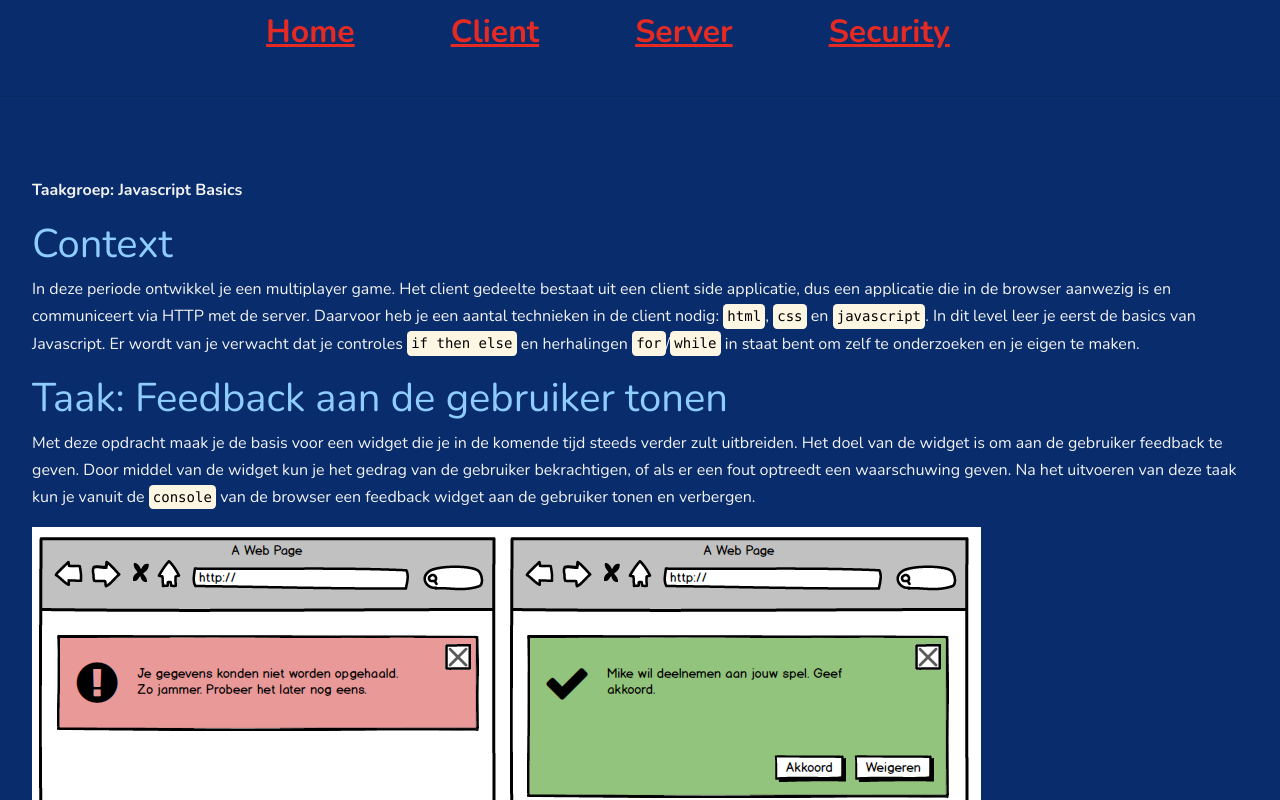
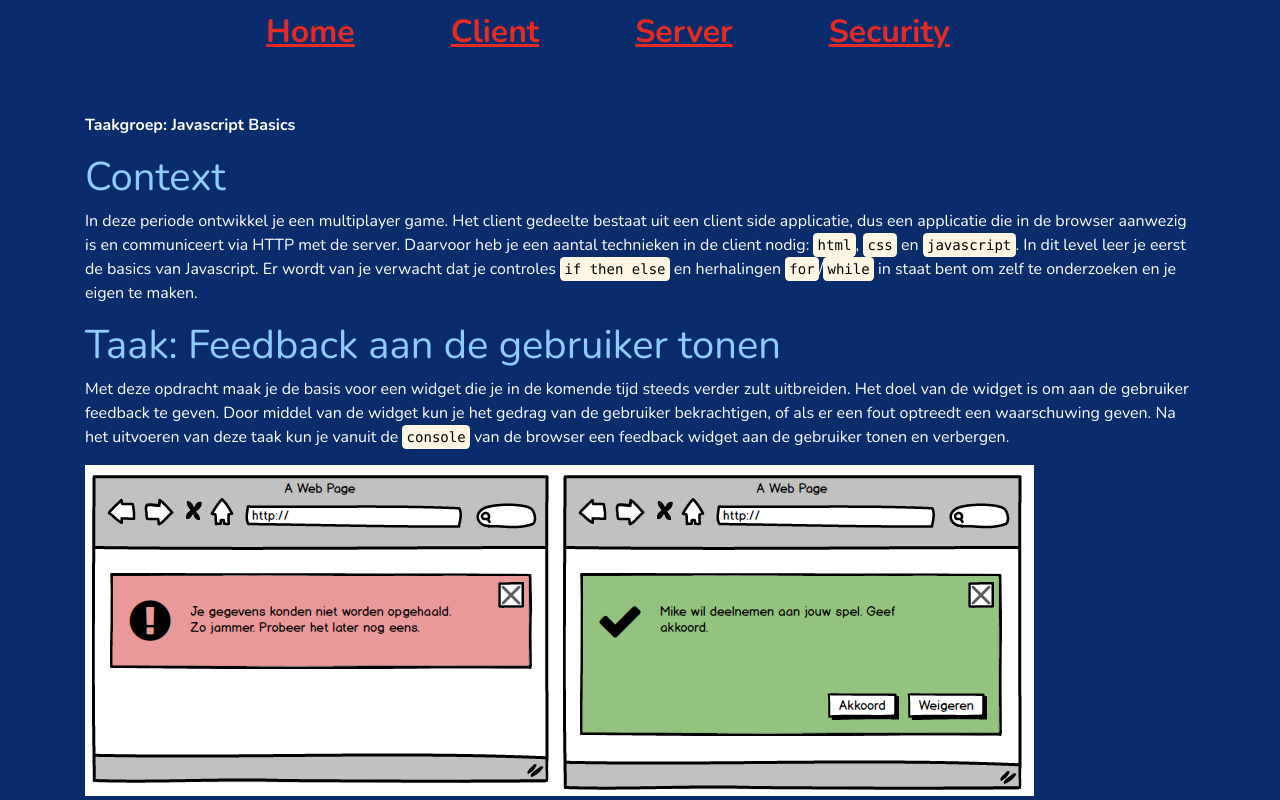
Before and after one commit to sems/knowledgebase.sems.dev, a React (Create React App) app in the folder app/: page /client in a window 1280 px wide. Shown: the top 800 px of the page. Built offline with nearby package versions, Linux system fonts and the light colour scheme.

Commit message:
Template and container

```diff
--- a/app/src/components/ClientContent.js
+++ b/app/src/components/ClientContent.js
@@ -2,11 +2,8 @@ import React from 'react';
 import Prism from "prismjs";
 import marked from "marked";
 
-import { Post } from './post';
-
-import '../styles/content.sass';
-import '../styles/prism.css';
-import '../styles/page.sass';
+import {Markdown} from './Markdown';
+import {Container} from './Container'
 
 const importAll = (r) => r.keys().map(r);
 const markdownFiles = importAll(require.context('../assets/tasker/client', false, /\.md$/))
@@ -55,17 +52,17 @@ export class ClientContent extends React.Component {
 		const { posts } = this.state;
 
 		return (
-			<div className="front-header">
-				<div className="main">
+			<Container>
+				<div className="col-md-12">
 					<div className="client_content">
 						{
 							posts.map((post, id) => (
-								<Post key={id} content={marked(post)}></Post>
+								<Markdown key={id} content={marked(post)}></Markdown>
 							))
 						}
 					</div>
 				</div>
-			</div>
+			</Container>
 		)
 	}
 }
--- /dev/null
+++ b/app/src/components/Container.js
@@ -0,0 +1,20 @@
+import React from 'react';
+
+export class Container extends React.Component {
+	constructor(props) {
+		super(props);
+		this.state = {
+
+		};
+	}
+
+	render() {
+		return(
+			<div className="container">
+                <div className="row">
+                    {this.props.children}
+                </div>
+            </div>
+		)
+	}
+}
--- a/app/src/components/Home.js
+++ b/app/src/components/Home.js
@@ -1,4 +1,6 @@
 import React from 'react';
+
+import {Container} from './Container'
 
 export class Home extends React.Component {
 	constructor(props) {
@@ -10,15 +12,12 @@ export class Home extends React.Component {
 
 	render() {
 		return(
-            <div className="front-header">
-				<div className="main">
-                    <div className="page_home">
-                        <h1>Welkom om de tasker</h1>
-                        <h2>Maar dan niet op tasker</h2>
-                    </div>
+            <Container>
+                <div className="col-md-12 page_home">
+                    <h1>Welkom om de tasker</h1>
+                    <h2>Maar dan niet op tasker</h2>
                 </div>
-            </div>
-
+            </Container>
 		)
 	}
 }
--- /dev/null
+++ b/app/src/components/Markdown.js
@@ -0,0 +1,24 @@
+import React from 'react';
+
+import '../styles/content.sass';
+import '../styles/prism.css';
+import '../styles/page.sass';
+
+export class Markdown extends React.Component {
+	constructor(props) {
+		super(props);
+		this.state = {
+
+		};
+	}
+
+	render() {
+		return(
+			<div className="client_markdown">
+                <div dangerouslySetInnerHTML={{__html: this.props.content}}></div>
+				<hr></hr>
+			</div>
+
+		)
+	}
+}
--- a/app/src/components/SecurityContent.js
+++ b/app/src/components/SecurityContent.js
@@ -2,11 +2,8 @@ import React from 'react';
 import Prism from "prismjs";
 import marked from "marked";
 
-import { Post } from './post';
-
-import '../styles/content.sass';
-import '../styles/prism.css';
-import '../styles/page.sass';
+import {Markdown} from './Markdown';
+import {Container} from './Container'
 
 const importAll = (r) => r.keys().map(r);
 const markdownFiles = importAll(require.context('../assets/tasker/security', false, /\.md$/))
@@ -55,17 +52,17 @@ export class SecurityContent extends React.Component {
 		const { posts } = this.state;
 
 		return (
-			<div className="front-header">
-				<div className="main">
+			<Container>
+				<div className="col-md-12">
 					<div className="client_content">
 						{
 							posts.map((post, id) => (
-								<Post key={id} content={marked(post)}></Post>
+								<Markdown key={id} content={marked(post)}></Markdown>
 							))
 						}
 					</div>
 				</div>
-			</div>
+			</Container>
 		)
 	}
 }
--- a/app/src/components/ServerContent.js
+++ b/app/src/components/ServerContent.js
@@ -2,11 +2,8 @@ import React from 'react';
 import Prism from "prismjs";
 import marked from "marked";
 
-import { Post } from './post';
-
-import '../styles/content.sass';
-import '../styles/prism.css';
-import '../styles/page.sass';
+import {Markdown} from './Markdown';
+import {Container} from './Container'
 
 const importAll = (r) => r.keys().map(r);
 const markdownFiles = importAll(require.context('../assets/tasker/server', false, /\.md$/))
@@ -55,17 +52,17 @@ export class ServerContent extends React.Component {
 		const { posts } = this.state;
 
 		return (
-			<div className="front-header">
-				<div className="main">
+			<Container>
+				<div className="col-md-12">
 					<div className="client_content">
 						{
 							posts.map((post, id) => (
-								<Post key={id} content={marked(post)}></Post>
+								<Markdown key={id} content={marked(post)}></Markdown>
 							))
 						}
 					</div>
 				</div>
-			</div>
+			</Container>
 		)
 	}
 }
--- a/app/src/components/post.js
+++ /dev/null
@@ -1,21 +0,0 @@
-import React from 'react';
-
-export class Post extends React.Component {
-	constructor(props) {
-		super(props);
-		this.state = {
-
-		};
-	}
-
-	render() {
-		return(
-			<div className="client_markdown">
-                <div dangerouslySetInnerHTML={{__html: this.props.content}}>
-                </div>
-				<hr></hr>
-			</div>
-
-		)
-	}
-}
```
